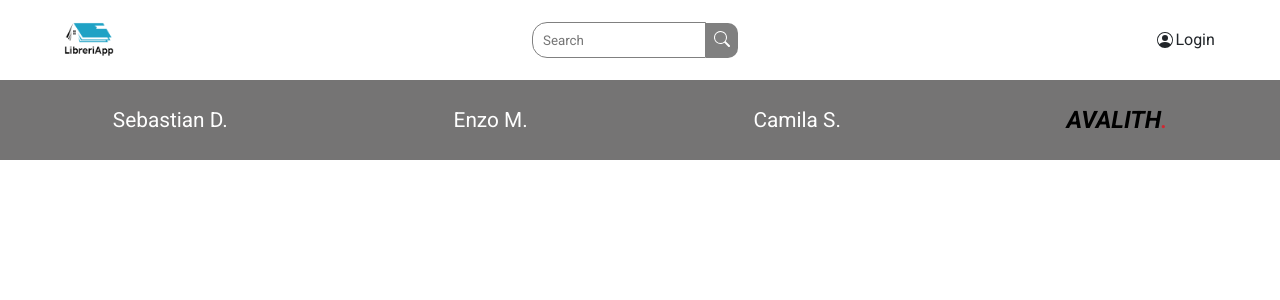
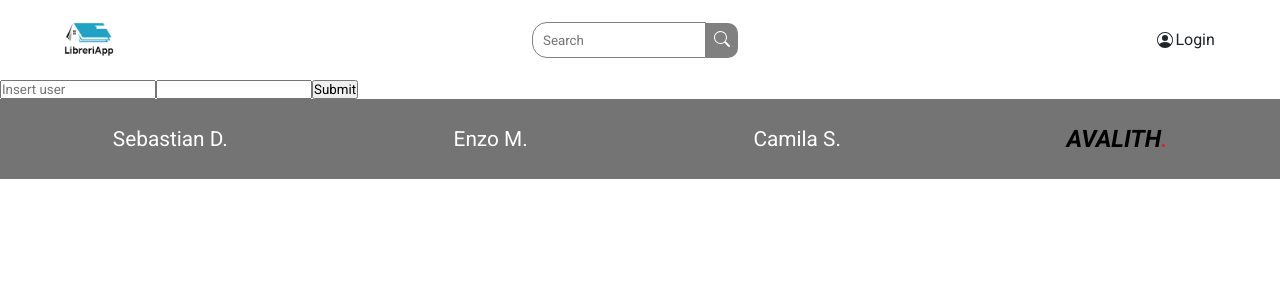
Before and after one commit to lemarchesi09/sf-library-app, a React (Create React App) app: page /login in a window 1280 px wide. Shown: the top 300 px of the page. Built offline with nearby package versions, Linux system fonts and the light colour scheme.

Commit message:
:constructor: Add Login component

```diff
--- a/src/App.js
+++ b/src/App.js
@@ -7,6 +7,7 @@ import { Footer } from "./components/Footer/Footer";
 import { Create } from "./components/Create";
 import { Welcome } from "./pages/Welcome/Welcome";
 import CreateBook from "./components/CreateBook/CreateBook";
+import { Login } from "./components/Login/Login";
 
 function App() {
   return (
@@ -15,6 +16,7 @@ function App() {
       <Routes>
         <Route path="/welcome" element={<Welcome />} />
         <Route path="/" element={<Home />} />
+        <Route path="/login" element={<Login />} />
         <Route path="/dashboard" element={<Dashboard />} />
         {/*Agregar enrutado dinamico con uso de id*/}
         <Route path="/details" element={<Details />} />
--- a/src/components/Dashboard/Dashboard.js
+++ b/src/components/Dashboard/Dashboard.js
@@ -2,7 +2,7 @@ import { useEffect, useState } from "react";
 import "./dashboard.css";
 import json from"../../json/books.json";
 import { Link } from "react-router-dom";
-import imagen from "../../assets/images/testBook.png"
+
 
 export const Dashboard = () =>{
     const [books, setBooks] = useState([{}])
--- /dev/null
+++ b/src/components/Login/Login.js
@@ -0,0 +1,50 @@
+import "./login.css"
+import { useForm } from "react-hook-form";
+import { useState } from "react";
+
+
+
+export const Login = () =>{
+    const { register, handleSubmit, watch, formState: { errors } } = useForm();
+    const [login, setLogin] = useState([
+        {
+            user: "",
+            password: ""
+        }
+    ])
+    const onSubmit = data => console.log(data);
+
+    console.log(watch("example")); // watch input value by passing the name of it
+
+    return (
+        /* "handleSubmit" will validate your inputs before invoking "onSubmit" */
+        <form onSubmit={handleSubmit(onSubmit)}>
+        {/* register your input into the hook by invoking the "register" function */}
+        <input
+        id="user"
+        type="text"
+        placeholder="Insert user"
+        autoComplete="off"
+        {...register("user", {
+            required: {
+                value: true,
+                message: "Field required"
+            },
+            maxLength: {
+                value: 20,
+                message: "Field must be less than 20 characters"
+            },
+            pattern: {
+
+            }
+        })} />
+
+        {/* include validation with required or other standard HTML validation rules */}
+        <input {...register("exampleRequired", { required: true })} />
+        {/* errors will return when field validation fails  */}
+        {errors.exampleRequired && <span>This field is required</span>}
+
+        <input type="submit" />
+        </form>
+    );
+}
--- a/src/json/books.json
+++ b/src/json/books.json
@@ -2,7 +2,7 @@
   {
     "author": "Chinua Achebe",
     "country": "Nigeria",
-    "imageLink": "../../json/images/fairy-tales.jpg",
+    "imageLink": "./assets/images/testBook.jpg",
     "language": "English",
     "link": "https://en.wikipedia.org/wiki/Things_Fall_Apart\n",
     "pages": 209,
```
Also changed, not shown: src/components/Login/login.css (added).
